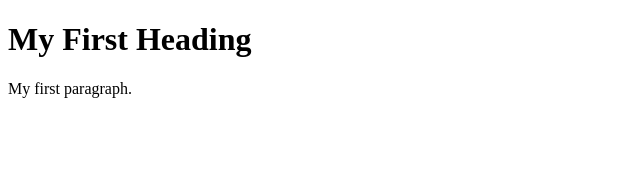
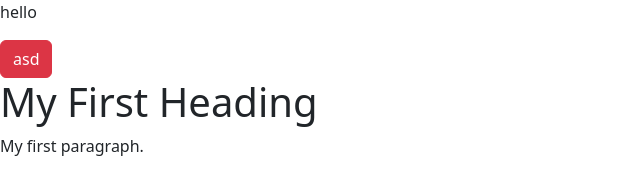
Before and after one commit to KOPCSAKPATRIK1/JavaScript-feladatok, a website: page 20220914/index.html in a window 1280 px wide. Shown: the whole page, without its empty margins (0-640 px from the left). Drawn offline with nearby package versions, Linux system fonts and the light colour scheme.

Commit message:
bootstrap offline server

```diff
--- a/20220914/index.html
+++ b/20220914/index.html
@@ -3,11 +3,15 @@
 <head>
     <meta charset="utf-8">
     <script src="dist/main.js"></script>
+    <link rel="stylesheet" href="node_modules/bootstrap/dist/css/bootstrap.css">
+    <script src="node_modules/bootstrap/dist/js/bootstrap.bundle.js"></script>
+    <script src="dist/main.js"></script>
 <title>Page Title</title>
 </head>
 
 <body>
-
+<p>hello</p>
+<button class="btn btn-danger">asd</button>
 <h1>My First Heading</h1>
 <p>My first paragraph.</p>
 
--- a/20220914/package.json
+++ b/20220914/package.json
@@ -5,6 +5,8 @@
   "type": "module",
   "main": "index.js",
   "scripts": {
+    "start": "node src/index.js",
+    "build": "npx webpack",
     "test": "echo \"Error: no test specified\" && exit 1"
   },
   "repository": {
@@ -18,6 +20,7 @@
   },
   "homepage": "https://github.com/KOPCSAKPATRIK1/JavaScript-feladatok#readme",
   "dependencies": {
+    "bootstrap": "^5.2.1",
     "lodash": "^4.17.21",
     "webpack": "^5.74.0"
   },
--- a/20220914/src/index.js
+++ b/20220914/src/index.js
@@ -2,6 +2,9 @@ import { veletlen } from './matek.js';
 import { LOREM, NEV} from '../kulonleges.js';
 //import { concat } from 'lodash';
 import _ from 'lodash';
+
+
+
 
 
 console.log("csok");
```
Also changed, not shown: 1 other file.
